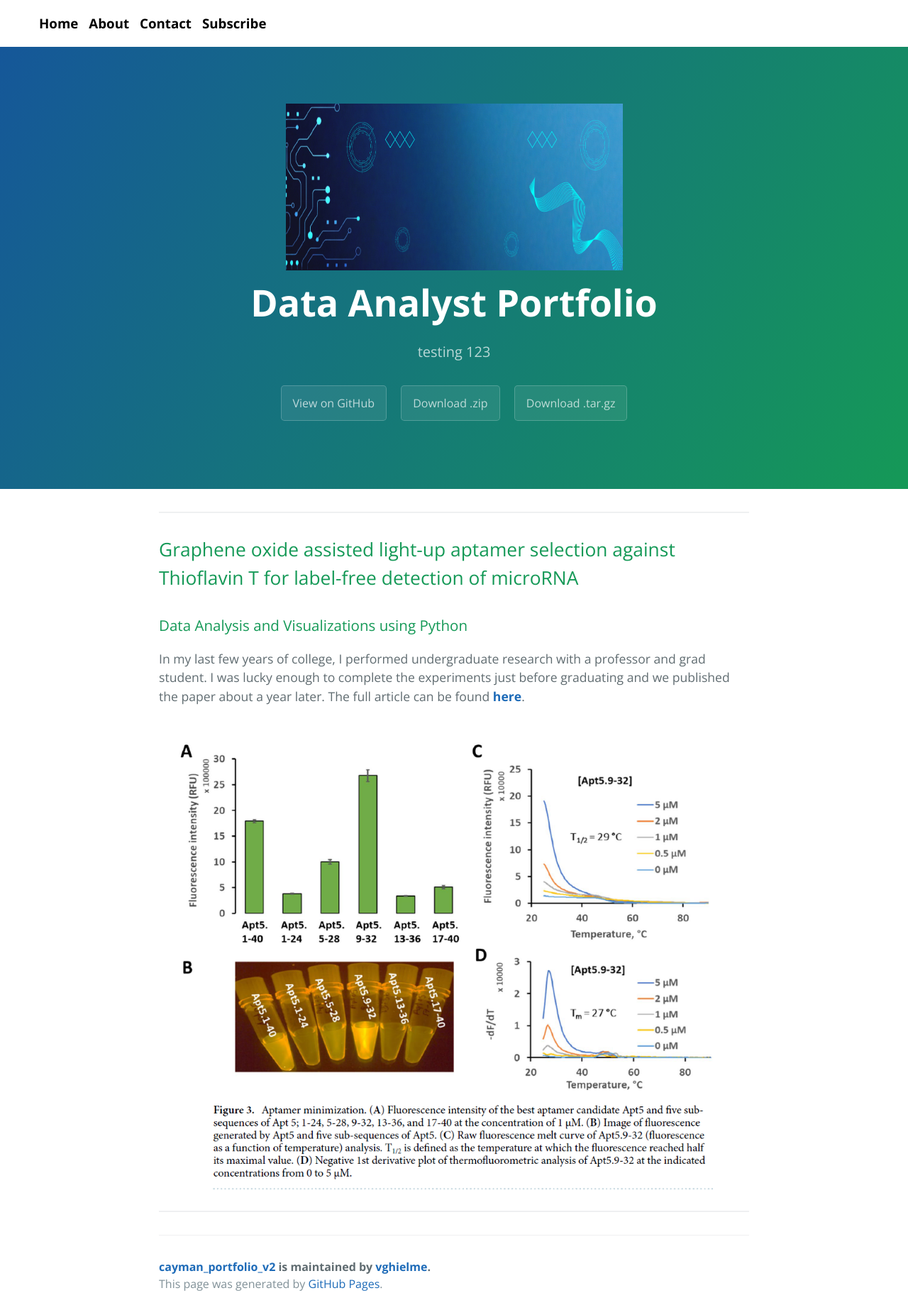
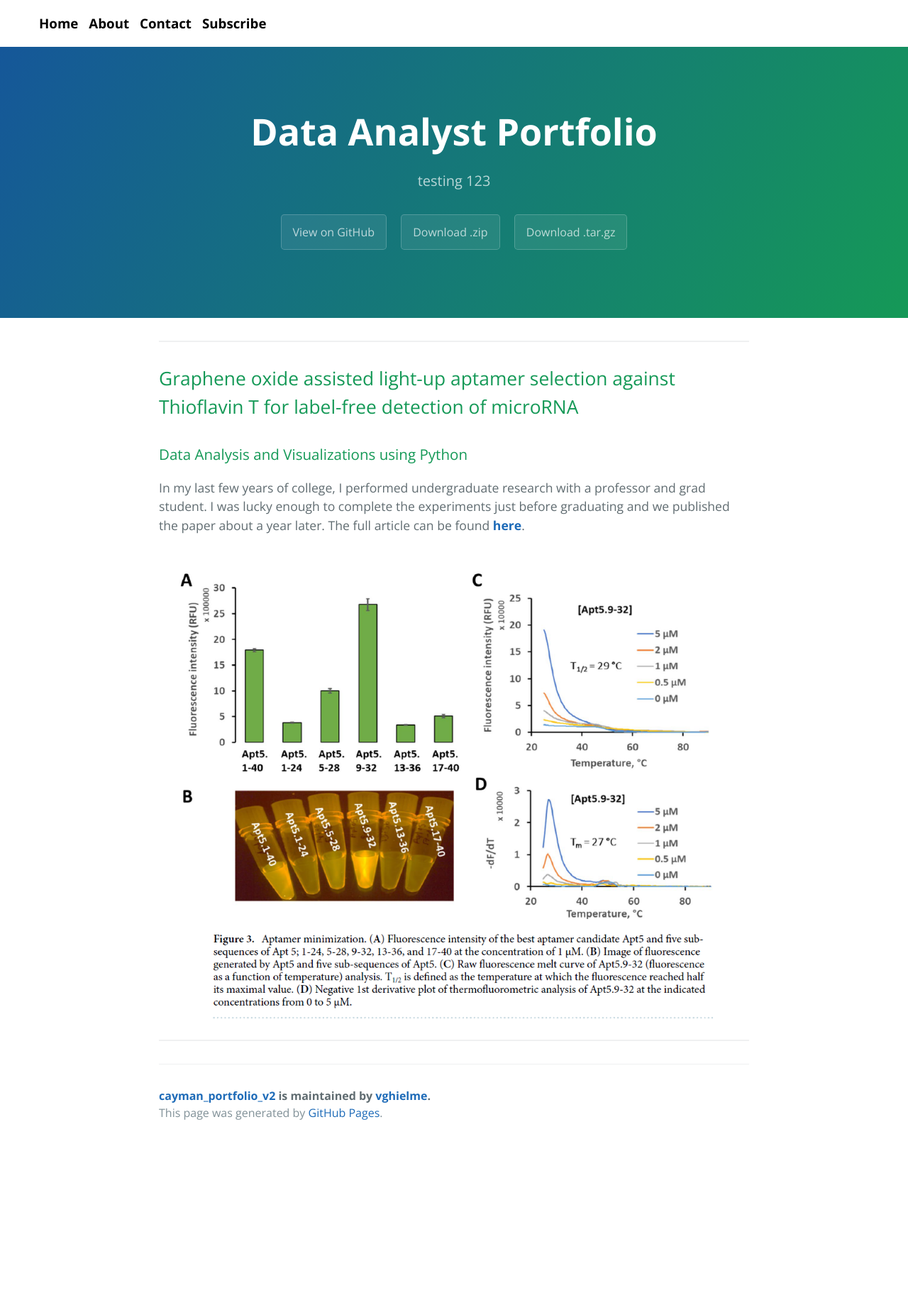
Before and after one commit to vghielme/cayman_portfolio_v2, a Jekyll site: the page built from index.md, in a window 1280 px wide. Shown: the whole page at 71% size. Built offline with Jekyll 4.4.1, drawn with Linux system fonts in a browser that asks for light colours; after the commit the page ends 1612 px from its top, so only the background shows below that.

Commit message:
removed image from header
didn't work. just added an image above the title

```diff
--- a/_layouts/default.html
+++ b/_layouts/default.html
@@ -16,7 +16,6 @@
     <a id="skip-to-content" href="#content">Skip to the content.</a>
 
     <header class="page-header" role="banner">
-      <img class="logo" src="thumbnail.png" alt="airstream.js logo" width="475" height="235"/>
       <h1 class="project-name">{{ page.title | default: site.title | default: site.github.repository_name }}</h1>
       <h2 class="project-tagline">{{ page.description | default: site.description | default: site.github.project_tagline }}</h2>
       {% if site.github.is_project_page %}
```
